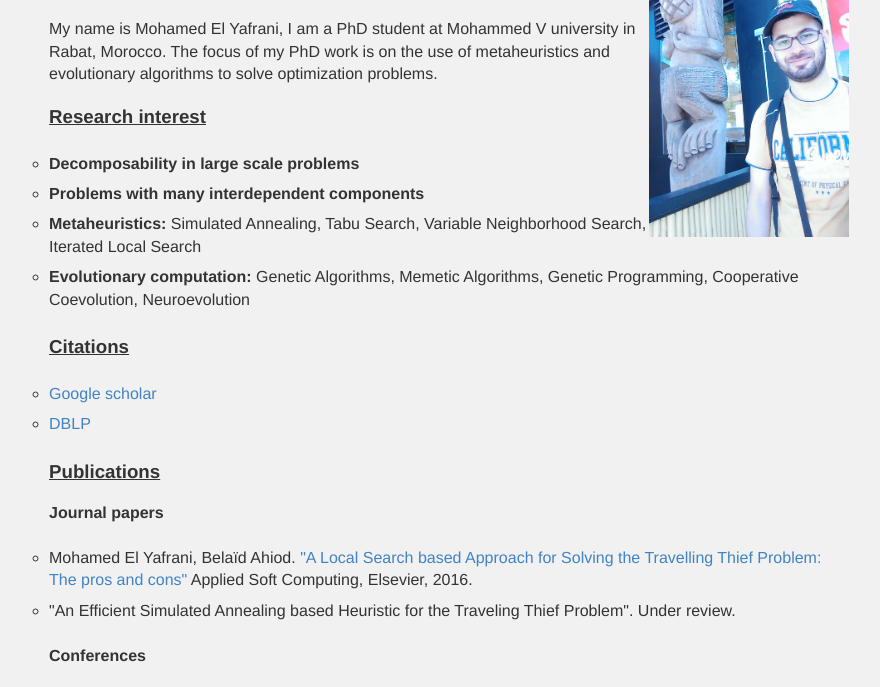
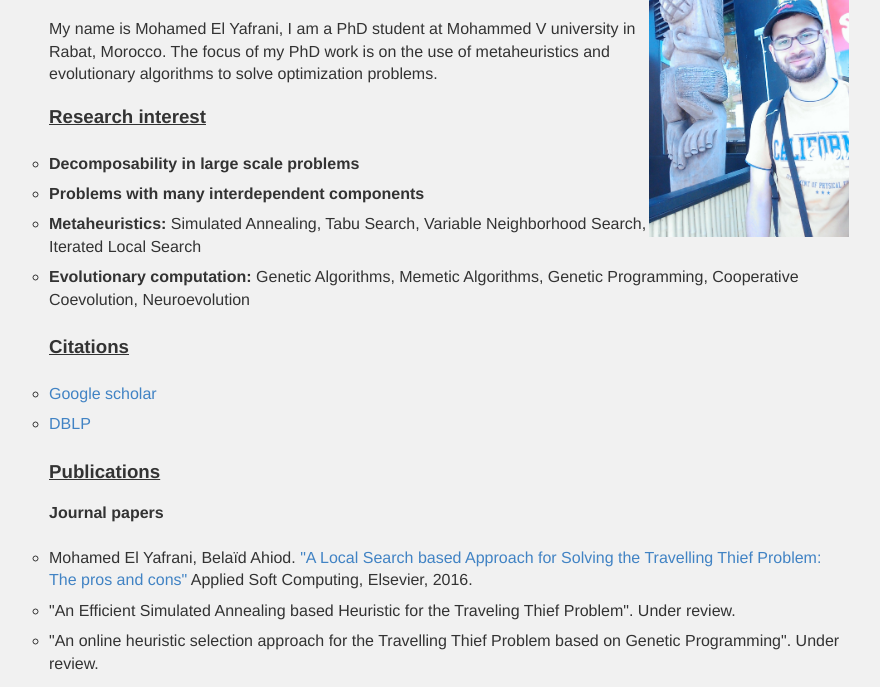
Before and after one commit to yafrani/yafrani.github.io, a plain HTML site: page index.html in a window 1280 px wide. Shown: the part 90-777 px from the top of the page, without its empty margins (191-1071 px from the left). Drawn offline with Linux system fonts and the light colour scheme.

Commit message:
HSGP paper reference added

```diff
--- a/index.html
+++ b/index.html
@@ -108,8 +108,14 @@
           <a target="_blank" href="http://www.sciencedirect.com/science/article/pii/S1568494616305063">"A Local Search based Approach for Solving the Travelling Thief Problem: The pros and cons"</a>
           Applied Soft Computing, Elsevier, 2016.
         </li>
+
         <li>
           "An Efficient Simulated Annealing based Heuristic for the Traveling Thief Problem".
+          Under review.
+        </li>
+
+        <li>
+          "An online heuristic selection approach for the Travelling Thief Problem based on Genetic Programming".
           Under review.
         </li>
       </ul>
```
Also changed, not shown: 1 other file.
